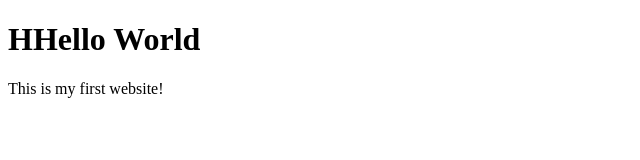
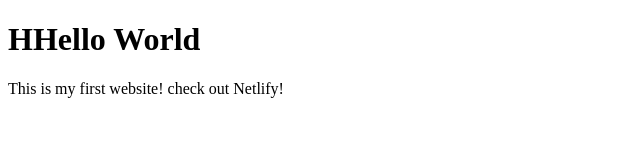
Before and after one commit to Islamsye/codespaces-demo, a plain HTML site: page index.html in a window 1280 px wide. Shown: the whole page, without its empty margins (0-640 px from the left). Drawn offline with Linux system fonts and the light colour scheme.

Commit message:
Netlify Check

```diff
--- a/index.html
+++ b/index.html
@@ -7,6 +7,6 @@
 </head>
 <body>
     <h1>HHello World</h1>
-    <p>This is my first website!</p>
+    <p>This is my first website! check out Netlify!</p>
 </body>
 </html>
```
